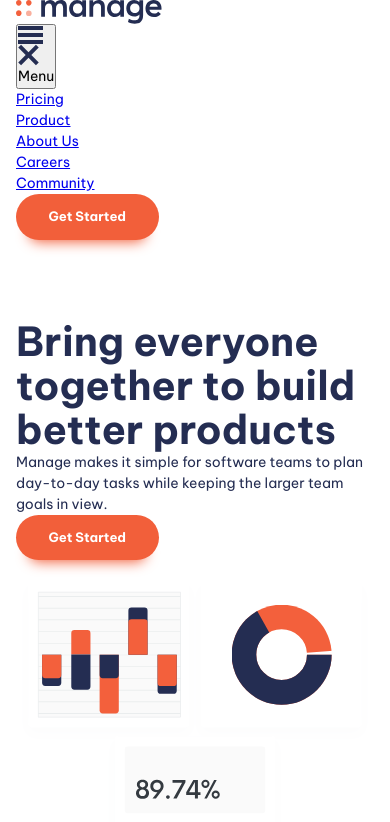
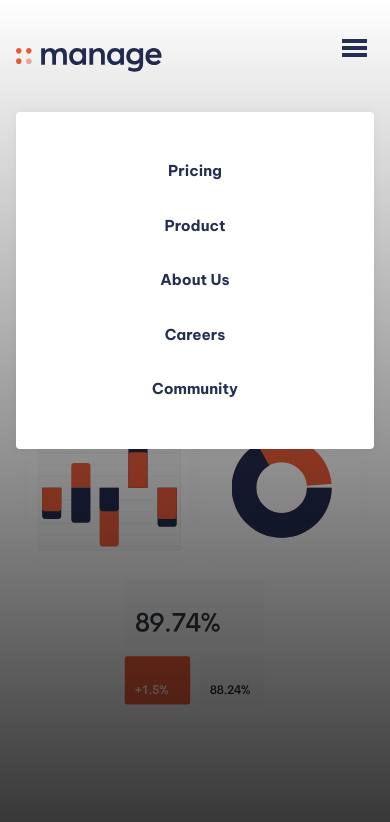
Before and after one commit to mosaqhalane/responsive-web-apps, a website built with Vite: page modern-vanilla/index.html in a window 390 px wide. Both pictures are taken after a click on the button "Menu". Shown: the top 822 px of the page. Built offline with nearby package versions, Linux system fonts and the light colour scheme.

Commit message:
primary nav-styling

```diff
--- a/modern-vanilla/src/main.js
+++ b/modern-vanilla/src/main.js
@@ -0,0 +1,11 @@
+const primaryHeader = document.querySelector(".primary-header");
+const navToggle = document.querySelector(".mobile-nav-toggle");
+const primaryNav = document.querySelector(".primary-navigation");
+
+navToggle.addEventListener("click", () => {
+  primaryNav.hasAttribute("data-visible")
+    ? navToggle.setAttribute("aria-expanded", "false")
+    : navToggle.setAttribute("aria-expanded", "true");
+  primaryNav.toggleAttribute("data-visible");
+  primaryHeader.toggleAttribute("data-overlay");
+});
--- a/modern-vanilla/src/style.css
+++ b/modern-vanilla/src/style.css
@@ -119,7 +119,164 @@ svg {
   }
 }
 
+/* general styling */
+
+
+body {
+  font-size: var(--fs-body);
+  font-family: var(--ff-body);
+  color: var(--clr-primary-400);
+}
+
+.button {
+  display: inline-flex;
+  cursor: pointer;
+  text-decoration: none;
+  border: 0;
+  border-radius: 100vmax;
+  padding: 1.25em 2.5em;
+  line-height: 1em;
+  font-weight: var(--fw-bold);
+  font-size: var(--fs-button);
+  color: var(--clr-neutral-100);
+  background-color: var(--clr-accent-400);
+  box-shadow: 0 1.125em 1em -1em var(--clr-accent-400);
+}
+
+.button[data-type="inverted"] {
+  color: var(--clr-accent-400);
+  background-color: var(--clr-neutral-100);
+}
+
+.button:hover,
+.button:focus-visible {
+  background-color: var(--clr-accent-300);
+}
+
+.button[data-type="inverted"]:hover,
+.button[data-type="inverted"]:focus-visible {
+  background-color: var(--clr-neutral-100);
+  color: var(--clr-accent-300);
+}
+
+
+/* navigation */
+
+.primary-header {
+  padding-top: var(--size-700);
+}
+
+.nav-wrapper {
+  display: flex;
+  align-items: center;
+  justify-content: space-between;
+}
+
+.mobile-nav-toggle {
+  display: none;
+}
+
+.nav-list {
+  font-size: var(--fs-nav);
+}
+
+.nav-list {
+  display: flex;
+  gap: clamp(var(--size-400), 5vw, var(--size-700));
+  font-weight: var(--fw-semi-bold);
+}
+
+.nav-list a {
+  text-decoration: none;
+  color: var(--clr-primary-400);
+}
+
+.nav-list a:hover,
+.nav-list a:focus {
+  color: var(--clr-accent-400);
+}
+
+@media (max-width: 50em) {
+  .primary-navigation {
+    display: none;
+
+    padding: var(--size-700);
+    position: fixed;
+    inset: 7rem var(--size-400) auto;
+    max-width: 25rem;
+    margin-left: auto;
+    background: var(--clr-neutral-100);
+    border-radius: var(--size-100);
+    box-shadow: 0 0 .75em rgb(0, 0, 0, 0.05);
+  }
+
+  .primary-header[data-overlay]::before {
+    content: '';
+    position: fixed;
+    inset: 0;
+    background-image: linear-gradient(rgb(0 0 0 / 0), rgb(0 0 0 / 0.8));
+  }
+
+  .nav-list {
+    display: grid;
+    gap: var(--size-600);
+    text-align: center;
+    font-weight: var(--fw-bold);
+  }
+
+  .primary-navigation[data-visible] {
+    display: block;
+  }
+
+  .mobile-nav-toggle {
+    display: block;
+    position: fixed;
+    top: var(--size-600);
+    right: var(--size-400);
+    cursor: pointer;
+    background: transparent;
+    border: 0;
+    padding: 0.5em;
+  }
+
+  .mobile-nav-toggle .icon-close {
+    display: none;
+  }
+}
+
 /* Utility classes */
+
+.visually-hidden {
+  position: absolute;
+  width: 1px;
+  height: 1px;
+  padding: 0;
+  margin: -1px;
+  overflow: hidden;
+  clip: rect(0, 0, 0, 0);
+  white-space: nowrap;
+  border-width: 0;
+}
+
+.container {
+  --max-width:1110px;
+  --padding: 1rem;
+
+  width: min(var(--max-width), 100% - (var(--padding) * 2));
+  margin-inline: auto;
+}
+
+.even-columns{
+  display: grid;
+  gap: 1rem;
+}
+
+@media(min-width: 50em) {
+  .even-columns {
+    grid-auto-flow: column;
+    grid-auto-columns: 1fr;
+  }
+}
 
 .text-primary-400 {
   color: var(--clr-primary-400);
@@ -179,72 +336,24 @@ svg {
 .fs-500 { font-size: var(--fs-500); }
 .fs-600 { font-size: var(--fs-600); }
 
-/* general styling */
-
 .padding-block-400 {
   padding-block: var(--size-400);
+}
+
+.padding-block-900 {
+  padding-block: var(--size-900);
 }
 
 .padding-block-700 {
   padding-block: var(--size-700);
 }
 
-.padding-block-900 {
-  padding-block: var(--size-900);
+.display-sm-none {
+   display: none;
 }
 
-.container {
-  --max-width:1110px;
-  --padding: 1rem;
-
-  width: min(var(--max-width), 100% - (var(--padding) * 2));
-  margin-inline: auto;
-}
-
-.even-columns{
-  display: grid;
-  gap: 1rem;
-}
-
-@media(min-width: 50em) {
-  .even-columns {
-    grid-auto-flow: column;
-    grid-auto-columns: 1fr;
+@media (min-width: 50em) {
+  .display-md-inline-flex {
+    display: inline-flex;
   }
 }
-
-body {
-  font-size: var(--fs-body);
-  font-family: var(--ff-body);
-  color: var(--clr-primary-400);
-}
-
-.button {
-  cursor: pointer;
-  text-decoration: none;
-  border: 0;
-  border-radius: 100vmax;
-  padding: 1.25em 2.5em;
-  line-height: 1em;
-  font-weight: var(--fw-bold);
-  font-size: var(--fs-button);
-  color: var(--clr-neutral-100);
-  background-color: var(--clr-accent-400);
-  box-shadow: 0 1.125em 1em -1em var(--clr-accent-400);
-}
-
-.button[data-type="inverted"] {
-  color: var(--clr-accent-400);
-  background-color: var(--clr-neutral-100);
-}
-
-.button:hover,
-.button:focus-visible {
-  background-color: var(--clr-accent-300);
-}
-
-.button[data-type="inverted"]:hover,
-.button[data-type="inverted"]:focus-visible {
-  background-color: var(--clr-neutral-100);
-  color: var(--clr-accent-300);
-}
```
